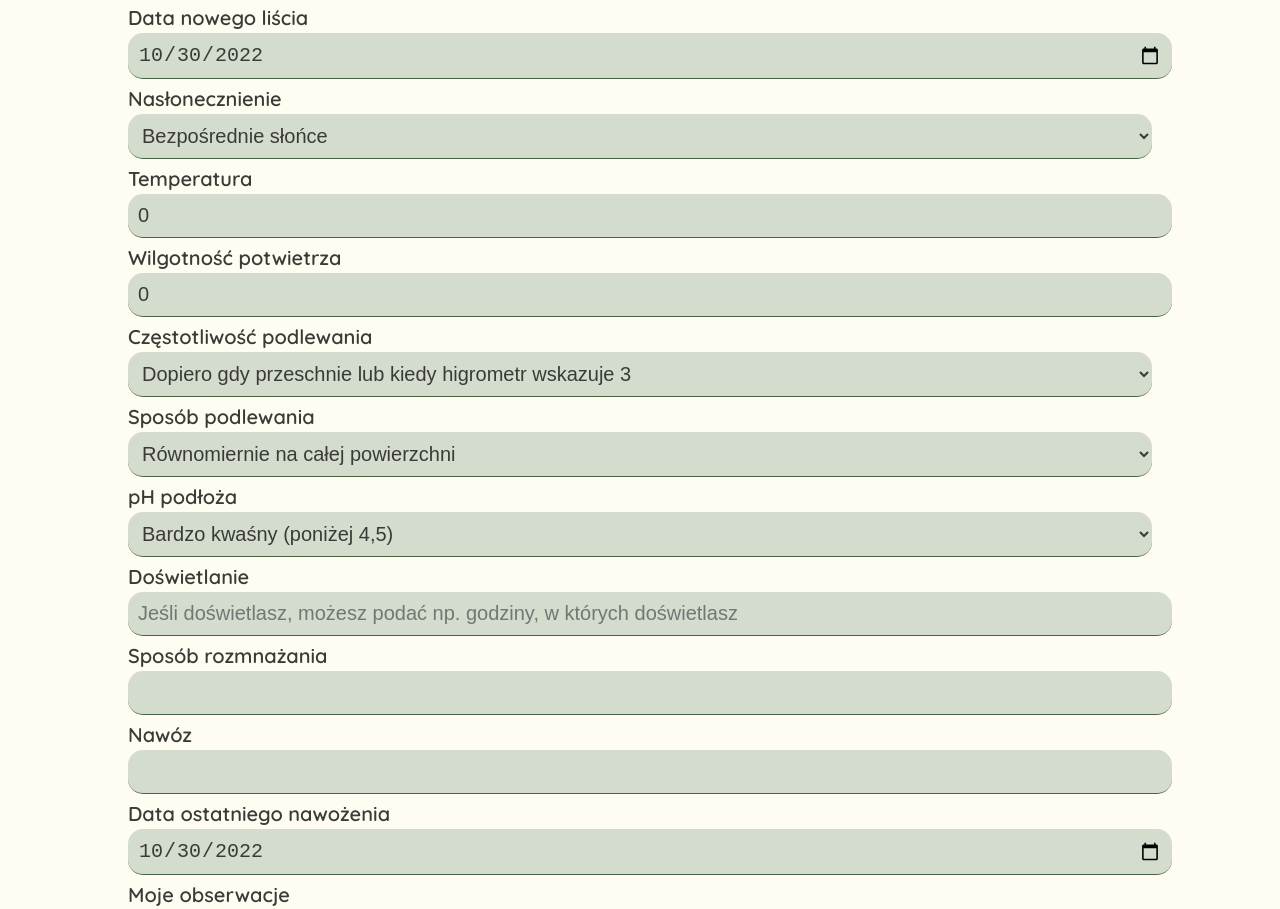
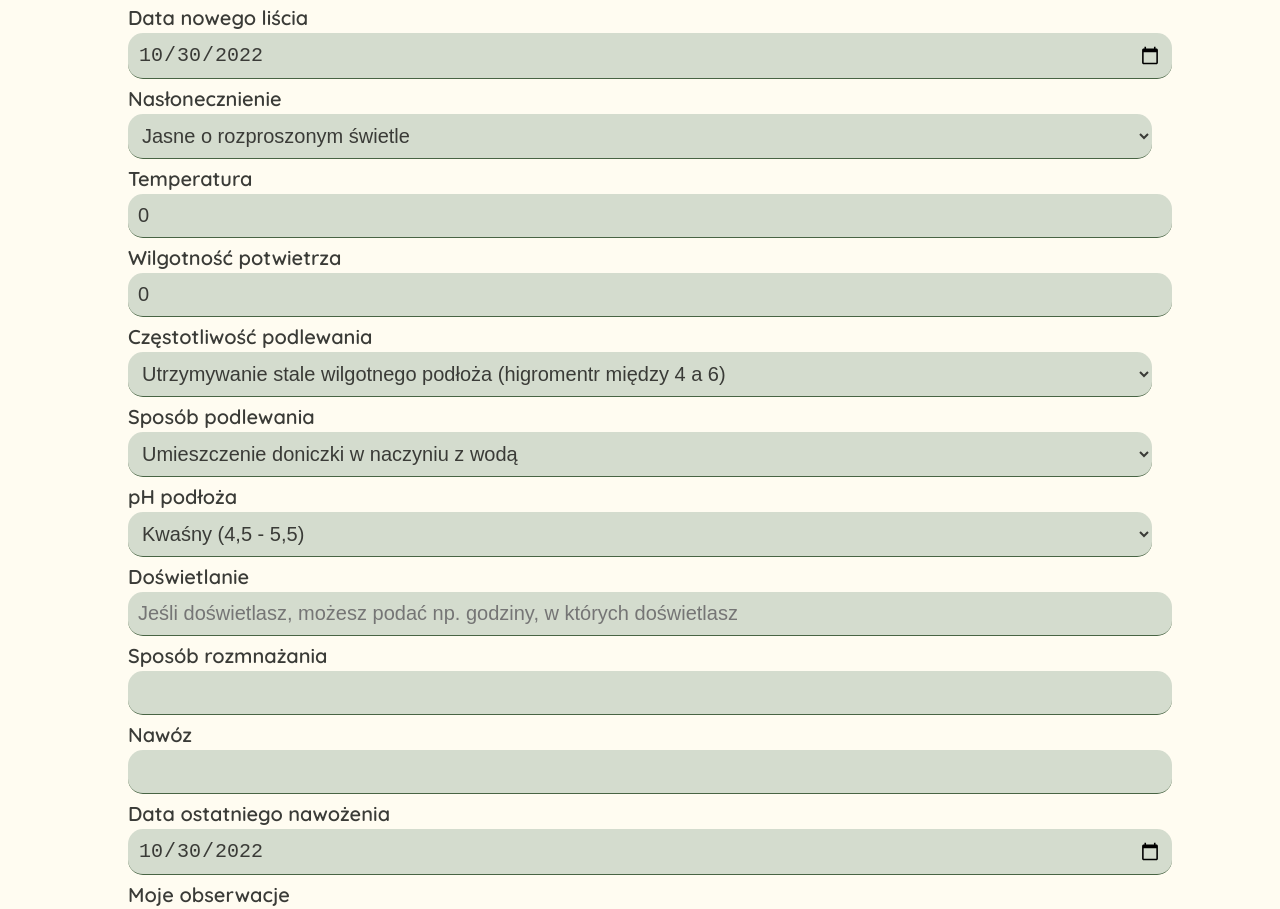
Before and after one commit to Kindziolek/Planer-ro-linny, a React (Vite) app: page /add in a window 1280 px wide. Shown: the part 802-1711 px from the top of the page. Built offline with nearby package versions, Linux system fonts and the light colour scheme.

Commit message:
Option fix

```diff
--- a/src/containers/PlantDetailsContainer.jsx
+++ b/src/containers/PlantDetailsContainer.jsx
@@ -1,5 +1,5 @@
 import { useParams } from 'react-router-dom';
-import usePlants from '../providers/Plants';
+import usePlants, { phSubstrates, places, wateringMetods, waterings } from '../providers/Plants';
 import { Link } from 'react-router-dom';
 import styles from './PlantDetalisContainer.module.scss';
 
@@ -95,7 +95,7 @@ export default function PlantDeleteContainer() {
         </div>
         <div className={styles.row}>
           <p className={styles.list}>Nasłonecznienie</p>
-          <p className={styles.plant}>{place}</p>
+          <p className={styles.plant}>{places[place]}</p>
         </div>
         <div className={styles.row}>
           <p className={styles.list}>Wilgotność powietrza</p>
@@ -103,7 +103,7 @@ export default function PlantDeleteContainer() {
         </div>
         <div className={styles.row}>
           <p className={styles.list}>pH podłoża</p>
-          <p className={styles.plant}>{phSubstrate}</p>
+          <p className={styles.plant}>{phSubstrates[phSubstrate]}</p>
         </div>
         </div>
       </div>
@@ -112,11 +112,11 @@ export default function PlantDeleteContainer() {
     <h3 className={styles.container_header}>Jak o mnie dbać:</h3>
       <div className={styles.row}>
         <p className={styles.list}>Metoda podlewania</p>
-        <p className={styles.plant}>{wateringMetod}</p>
+        <p className={styles.plant}>{wateringMetods[wateringMetod]}</p>
       </div>
       <div className={styles.row}>
         <p className={styles.list}>Częstotliwość podelwania</p>
-        <p className={styles.plant}>{watering}</p>
+        <p className={styles.plant}>{waterings[watering]}</p>
       </div>
 
       <div className={styles.row}>
--- a/src/containers/PlantFormContainer.jsx
+++ b/src/containers/PlantFormContainer.jsx
@@ -2,7 +2,7 @@ import { useRef } from 'react';
 import { useEffect } from 'react';
 import { useCallback, useState } from 'react';
 import { Link, useNavigate, useParams } from 'react-router-dom';
-import usePlants from '../providers/Plants';
+import usePlants, { phSubstrates, places, wateringMetods, waterings} from '../providers/Plants';
 import styles from './PlantFormContainer.module.scss';
 
 const emptyForm = {
@@ -153,9 +153,9 @@ function PlantFormContainer() {
       <label>Nasłonecznienie</label>
       <select name="place" value={form.place} onChange={onUpdate}>
         <optgroup label="Opcje wyboru">
-          <option value="1">Bezpośrednie słońce</option>
-          <option value="2">Jasne o rozproszonym świetle</option>
-          <option value="3">Cieniste lub półcieniste</option>
+        {places.map((value, key) => (
+            <option value={key}>{value}</option>
+          ))}
         </optgroup>
       </select>
       <label>Temperatura</label>
@@ -175,12 +175,10 @@ function PlantFormContainer() {
       <label>Częstotliwość podlewania</label>
       <select name="watering" value={form.watering} onChange={onUpdate}>
         <optgroup label="Opcje wyboru">
-          <option value="1">
-            Dopiero gdy przeschnie lub kiedy higrometr wskazuje 3
-          </option>
-          <option value="2">
-            Utrzymywanie stale wilgotnego podłoża (higromentr między 4 a 6)
-          </option>
+        {waterings.map((value, key) => (
+            <option value={key}>{value}</option>
+          ))}
+
         </optgroup>
       </select>
       <label>Sposób podlewania</label>
@@ -190,20 +188,17 @@ function PlantFormContainer() {
         onChange={onUpdate}
       >
         <optgroup label="Opcje wyboru">
-          <option value="1">Równomiernie na całej powierzchni</option>
-          <option value="2">Umieszczenie doniczki w naczyniu z wodą</option>
-          <option value="3">Dolewanie wody do podstawki</option>
+        {wateringMetods.map((value, key) => (
+            <option value={key}>{value}</option>
+          ))}
         </optgroup>
       </select>
       <label>pH podłoża</label>
       <select name="phSubstrate" value={form.phSubstrate} onChange={onUpdate}>
         <optgroup label="Opcje wyboru">
-          <option value="1">Bardzo kwaśny (poniżej 4,5)</option>
-          <option value="2">Kwaśny (4,5 - 5,5)</option>
-          <option value="3">Lekko kwaśny (5,6 - 6,5)</option>
-          <option value="4">Obojętny (6,6 - 7,2)</option>
-          <option value="5">Zasadowy (powyżej 7,3)</option>
-          <option value="6">Nie wiem (do sprawdzenia)</option>
+          {phSubstrates.map((value, key) => (
+            <option value={key}>{value}</option>
+          ))}
         </optgroup>
       </select>
       <label>Doświetlanie</label>
--- a/src/providers/Plants.jsx
+++ b/src/providers/Plants.jsx
@@ -42,6 +42,31 @@ export default function usePlants() {
 
 const localStorageKey = 'plants';
 
+const phSubstrates = [
+  'Bardzo kwaśny (poniżej 4,5)',
+  'Kwaśny (4,5 - 5,5)',
+  'Lekko kwaśny (5,6 - 6,5)',
+  'Obojętny (6,6 - 7,2)',
+  'Zasadowy (powyżej 7,3)',
+  'Nie wiem (do sprawdzenia)'
+];
+
+const places= [
+  'Bezpośrednie słonce',
+  'Jasne o rozproszonym świetle',
+  'Cieniste lub półcieniste',
+];
+
+const wateringMetods = [
+  'Równomiernie na całej powierzchni',
+  'Umieszczenie doniczki w naczyniu z wodą',
+  'Dolewanie wody do podstawki',
+];
+
+const waterings = [
+  'Dopiero gdy przeschnie lub kiedy higrometr wskazuje 3',
+  'Utrzymywanie stale wilgotnego podłoża (higromentr między 4 a 6)'
+]
 const PlantsProvider = ({ children }) => {
   const [plants, setPlants] = useState(readLocalStorage(localStorageKey));
 
@@ -83,4 +108,4 @@ const PlantsProvider = ({ children }) => {
   return <Context.Provider value={value}>{children}</Context.Provider>;
 };
 
-export { PlantsProvider };
+export { PlantsProvider, phSubstrates, places, wateringMetods, waterings };
```
